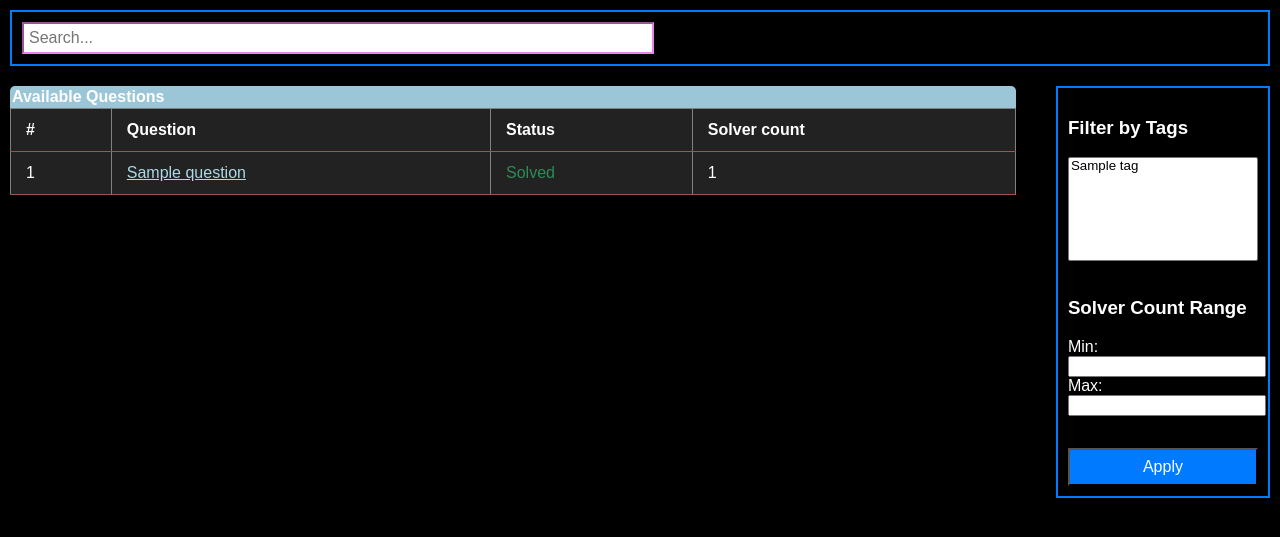
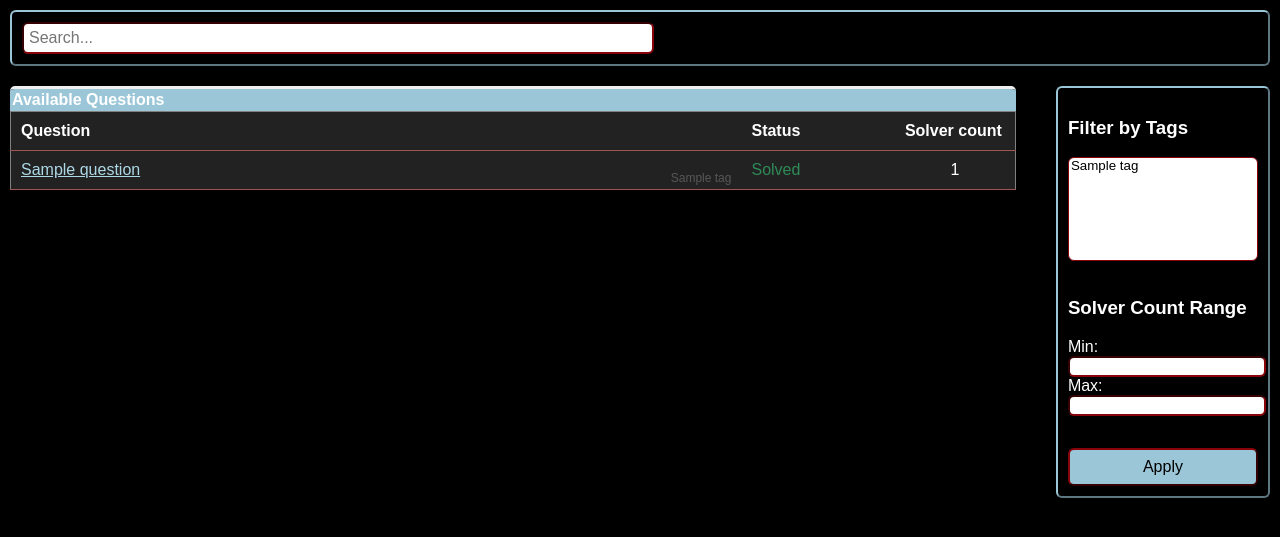
Before and after one commit to fatemeh-akhondi/myapp, a Django app: page /testit/question-bank/ in a window 1280 px wide. Shown: the part 86-623 px from the top of the page. Run offline with Django 5.2, Linux system fonts and the light colour scheme; a user stored in the database is signed in; tables that the repository leaves empty hold one stand-in row (values such as "Sample post"); grey boxes marked "Sample" are stand-in pictures.

Commit message:
UPD: style improved

```diff
--- a/templates/testit/base.html
+++ b/templates/testit/base.html
@@ -19,6 +19,7 @@
     width: 90%;
     /* border-top: 6px solid #d8bcdc; top border color and thickness */
     border-radius: 5px;
+	border-top-style: outset;
     overflow: hidden;
 }
 
@@ -37,10 +38,13 @@
     color: white;
 }
 
-.styled-table th, .styled-table td {
-    padding: 12px 15px;
+.styled-table th,
+.styled-table td {
+    border-bottom: 1px solid #a15454;
+    border-left: none;
+    border-right: none;
+    padding: 10px;
     text-align: left;
-    border-bottom: 1px solid #a15454;
 }
 
 .styled-table tr:nth-child(odd) {
--- a/templates/testit/question-bank.html
+++ b/templates/testit/question-bank.html
@@ -2,9 +2,9 @@
 
 {% block content %}
 
-<div style="border: 2px solid #007bff; margin: 10px; padding: 10px; display: flex; flex-direction: column; gap: 16px;">
+<div style="border: 2px solid #9bc6d7; margin: 10px; padding: 10px; display: flex; flex-direction: column; gap: 16px; border-radius: 6px; border-style: outset;">
     <form method="get" action="/testit/question-bank/search">
-        <input type="text" name="search" placeholder="Search..." value="{{ request.GET.search }}" style="width: 50%; padding: 5px; font-size: 16px; border-color: violet;">
+        <input type="text" name="search" placeholder="Search..." value="{{ request.GET.search }}" style="width: 50%; padding: 5px; font-size: 16px; border-color: rgb(137, 3, 10); border-radius: 6px;">
     </form>
 </div>
 
@@ -16,27 +16,35 @@
         <table border="1" class="styled-table">
             <thead>
                 <tr>
-                    <th>#</th>
                     <th>Question</th>
+                    <th></th>
                     <th>Status</th>
                     <th>Solver count</th>
                 </tr>
             </thead>
             <tbody>
-                {% for question, status, solver_count in context %}
+                {% for question, status, solver_count, tags in context %}
                 <tr>
-                    <td>{{ forloop.counter }}</td>
                     <td>
                         <a href="{% url 'testit:question_detail' question.id %}">
                             {{ question.title }}
                         </a>
                     </td>
+                    <td style="position: relative; width: 400px;">
+                        <div style="position: absolute; bottom: 4px; right: 10px; font-size: 12px; color: #cccccc50;">
+                            {% for tag in tags %}
+                                <span style="margin-left: 4px;">{{ tag.title }}</span>
+                            {% endfor %}
+                        </div>
+                    </td>
+
                     {% if status %}
-                        <td style="color: seagreen;">Solved</td>
+                        <td style="color: seagreen; width: 80x;">Solved</td>
                     {% else %}
-                        <td style="color: rgb(137, 3, 10);">Unsolved</td>
+                        <td style="color: rgb(137, 3, 10); width: 80px;">Unsolved</td>
                     {% endif %}
-                    <td>{{ solver_count }}</td>
+
+                    <td style="width: 100px; text-align: center;">{{ solver_count }}</td>
                 </tr>
                 {% endfor %}
             </tbody>
@@ -45,12 +53,12 @@
 
     <!-- combined filters form -->
     <div style="min-width: 200px;">
-        <form method="get" action="" style="border: 2px solid #007bff; margin: 10px; padding: 10px; display: flex; flex-direction: column; gap: 16px;">
+        <form method="get" action="" style="border: 2px solid #9bc6d7; margin: 10px; padding: 10px; display: flex; flex-direction: column; gap: 16px; border-radius: 6px; border-style: outset;">
 
             <!-- tag filter -->
-            <div>
+            <div s>
                 <h3>Filter by Tags</h3>
-                <select name="tags" multiple size="6" style="width: 100%;">
+                <select name="tags" multiple size="6" style="width: 100%; border-radius: 6px; border-color: rgb(137, 3, 10);">
                     {% for tag in tags %}
                         <option value="{{ tag.id }}"
                             {% if tag.id|stringformat:"s" in selected_tag_ids %}
@@ -66,13 +74,13 @@
             <div>
                 <h3>Solver Count Range</h3>
                 <label for="min_solvers">Min:</label>
-                <input type="number" name="min_solvers" id="min_solvers" style="width: 100%;" value="{{ request.GET.min_solvers }}">
+                <input type="number" name="min_solvers" id="min_solvers" value="{{ request.GET.min_solvers }}" style="width: 100%; border-radius: 6px; border-color: rgb(137, 3, 10);">
                 <br>
                 <label for="max_solvers">Max:</label>
-                <input type="number" name="max_solvers" id="max_solvers" style="width: 100%;" value="{{ request.GET.max_solvers }}">
+                <input type="number" name="max_solvers" id="max_solvers" value="{{ request.GET.max_solvers }}" style="width: 100%; border-radius: 6px; border-color: rgb(137, 3, 10);">
             </div>
 
-            <button type="submit" style="background-color: #007bff; color: white;">Apply</button>
+            <button type="submit" style="background-color: #9bc6d7; color: black; border-radius: 6px; border-color: rgb(137, 3, 10);">Apply</button>
         </form>
     </div>
 </div>
--- a/testit/views.py
+++ b/testit/views.py
@@ -45,7 +45,8 @@ class QuestionView:
 		for question in question_queryset:
 			solved_status = request.user.userprofile.solved_questions.filter(id=question.id).exists()
 			solver_count = question.solved_userProfiles.all().count()
-			context.append((question, solved_status, solver_count))
+			tags = question.Tags.all()
+			context.append((question, solved_status, solver_count, tags))
 
 		return context
 
```
